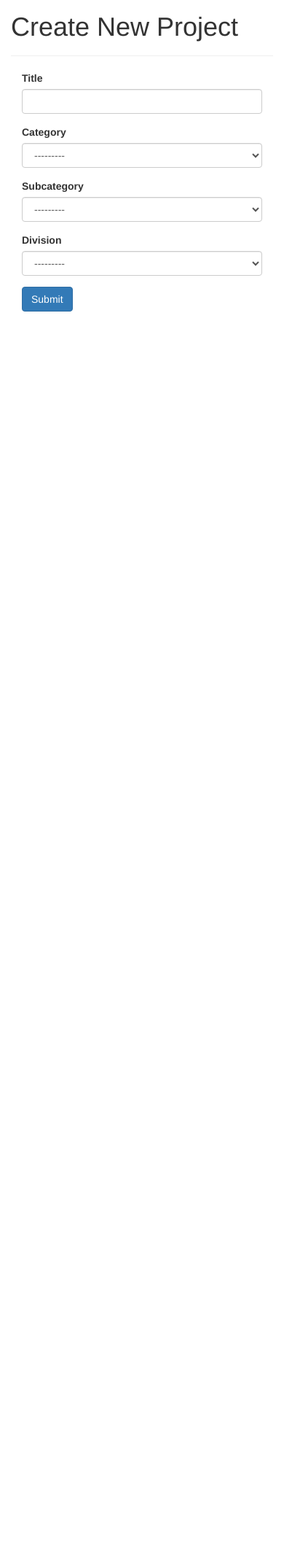
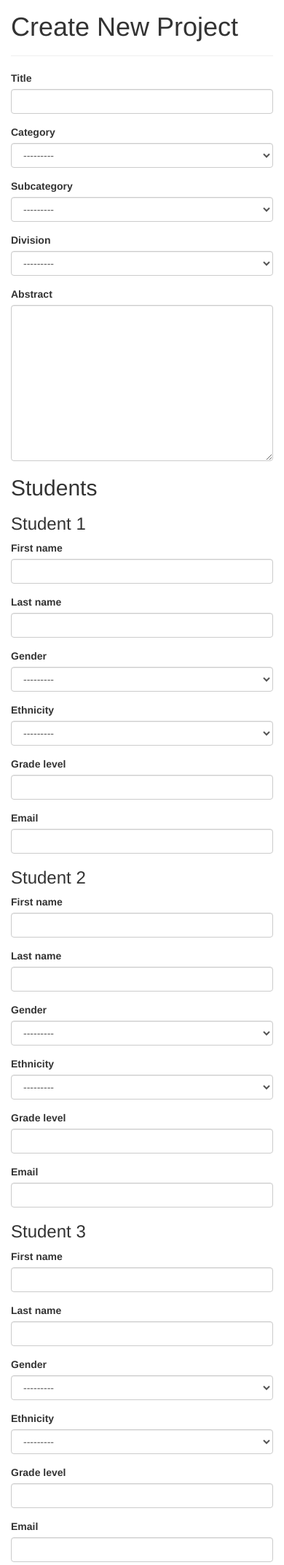
Before and after one commit to kbaskett248/fair_scoring_site, a Django app: a page that uses fair_projects/templates/fair_projects/project_create.html in a window 390 px wide. Shown: the part 95-2240 px from the top of the page at 73% size. Before the commit the page ends 522 px from the top, so only its background shows below. Run offline with Django 3.2, Linux system fonts and the light colour scheme; a user stored in the database is signed in; tables that the repository leaves empty hold one stand-in row (values such as "Sample post"); some libraries are stand-ins or nearby versions.

Commit message:
Allow teacher to enter a new project

```diff
--- a/fair_projects/management/commands/initgroups.py
+++ b/fair_projects/management/commands/initgroups.py
@@ -1,5 +1,5 @@
 from django.contrib.auth.models import Group, Permission
-from django.core.management.base import BaseCommand, CommandError
+from django.core.management.base import BaseCommand
 
 GROUPS = [
     ('Fair runners',
@@ -8,7 +8,7 @@ GROUPS = [
     ('Judges',
      ['Designates this user as a judge']),
     ('Teachers',
-     ['Designate this user as a teacher'])
+     ['Designate this user as a teacher', 'Can add project', 'Can change project', 'Can delete project'])
 ]
 
 
--- a/fair_projects/models.py
+++ b/fair_projects/models.py
@@ -4,6 +4,7 @@ from django.contrib.auth.models import User, Group
 from django.core.exceptions import ObjectDoesNotExist
 from django.db import models
 from django.db import transaction
+from django.forms import inlineformset_factory
 
 from fair_categories.models import Ethnicity, Category, Subcategory, Division
 from judges.models import Judge
@@ -231,3 +232,10 @@ class JudgingInstance(models.Model):
 
     def __str__(self):
         return '{0} - {1}: {2}'.format(self.judge, self.project, self.response.rubric.name)
+
+
+StudentFormset = inlineformset_factory(
+    Project, Student,
+    fields=('first_name', 'last_name', 'gender', 'ethnicity', 'grade_level', 'email'),
+    min_num=1, max_num=4, extra=3,
+    can_delete=False)
--- a/fair_projects/templates/fair_projects/project_create.html
+++ b/fair_projects/templates/fair_projects/project_create.html
@@ -7,31 +7,29 @@
 {% block title %}Create New Project{% endblock %}
 
 {% block content %}
-    <form action="{% url 'fair_projects:project_create' %}" method="post">
+<form action="{% url 'fair_projects:project_create' %}"
+      method="post"
+      class="form-horizontal">
         {% csrf_token %}
         {% for field in form %}
-            {% if field.errors %}
-                <div class="form-group has-error">
-                    <label class="col-sm-2 control-label" for="id_{{ field.name }}">{{ field.label }}</label>
-                    <div class="col-sm-10">
-                        {{ field|attr:"class:form-control" }}
-                        <span class="help-block">
-                            {% for error in  field.errors %}{{ error }}{% endfor %}
-                        </span>
-                    </div>
-                </div>
-            {% else %}
-                <div class="form-group">
-                    <label class="col-sm-2 control-label" for="id_{{ field.name }}">{{ field.label }}</label>
-                    <div class="col-sm-10">
-                        {{ field|attr:"class:form-control" }}
-                        {% if field.help_text %}
-                            <p class="help-block"><small>{{ field.help_text }}</small></p>
-                        {% endif %}
-                    </div>
-                </div>
-            {% endif %}
+    {% include "horizontal_field.html" %}
         {% endfor %}
+
+    <h2>Students</h2>
+    <span class="help-block">
+            {% for error in  student_formset.non_form_errors %}{{ error }}{% endfor %}
+        </span>
+    {{ student_formset.management_form }}
+    {% for form in student_formset %}
+    <h3>Student {{ forloop.counter }}</h3>
+    {% for field in form.visible_fields %}
+    {% include "horizontal_field.html" %}
+    {% endfor %}
+    {% for field in form.hidden_fields %}
+    {{ field }}
+    {% endfor %}
+    {% endfor %}
+
         <div class="form-group">
             <div class="col-sm-offset-2 col-sm-10">
                 <button type="submit" class="btn btn-primary">{% trans "Submit" %}</button>
--- a/fair_projects/templates/fair_projects/teacher_detail.html
+++ b/fair_projects/templates/fair_projects/teacher_detail.html
@@ -11,5 +11,10 @@
 {% endblock %}
 
 {% block content %}
+{% if allow_create %}
+<a href="{% url 'fair_projects:project_create' %}" class="btn btn-primary">
+    Add Project
+</a>
+{% endif %}
     {% include 'fair_projects/project_list.html' %}
 {% endblock %}
--- /dev/null
+++ b/fair_projects/templatetags/widgettype.py
@@ -0,0 +1,8 @@
+from django import template
+
+register = template.Library()
+
+
+@register.filter
+def widgettype(field):
+    return field.field.widget.__class__.__name__
--- a/fair_projects/views.py
+++ b/fair_projects/views.py
@@ -13,12 +13,12 @@ from django.views.decorators.csrf import csrf_protect
 from django.views.generic import DetailView, ListView
 from django.views.generic.edit import UpdateView, CreateView
 
+from judges.models import Judge
+from rubrics.forms import rubric_form_factory
+from rubrics.models import Question
 from .forms import UploadFileForm
 from .logic import handle_project_import
-from .models import Project, Student, JudgingInstance, Teacher
-from judges.models import Judge
-from rubrics.models import Question
-from rubrics.forms import rubric_form_factory
+from .models import Project, Student, JudgingInstance, Teacher, StudentFormset
 
 logger = logging.getLogger(__name__)
 
@@ -45,11 +45,43 @@ class ProjectIndex(ListView):
 class ProjectCreate(PermissionRequiredMixin, CreateView):
     model = Project
     template_name = 'fair_projects/project_create.html'
-    fields = ('title', 'category', 'subcategory', 'division')
+    fields = ('title', 'category', 'subcategory', 'division', 'abstract')
     permission_required = 'fair_projects.add_project'
 
     def get_success_url(self):
         return reverse('fair_projects:detail', args=(self.object.number, ))
+
+    def get_context_data(self, **kwargs):
+        context = super(ProjectCreate, self).get_context_data(**kwargs)
+        context['student_formset'] = self.get_student_formset(self.request)
+        return context
+
+    def post(self, request, *args, **kwargs):
+        fs = self.get_student_formset(request)
+        if fs.is_valid():
+            self.student_formset = fs
+            return super(ProjectCreate, self).post(request, *args, **kwargs)
+        else:
+            self.object = None
+            return self.form_invalid(self.get_form(self.get_form_class()))
+
+    def form_valid(self, form):
+        project = form.save()
+        self.object = project
+        teacher = Teacher.objects.get(user=self.request.user)
+        for student in self.student_formset.save(commit=False):
+            student.project = self.object
+            student.teacher = teacher
+            student.save()
+
+        return HttpResponseRedirect(self.get_success_url())
+
+    def get_student_formset(self, request):
+        if request.method == 'POST':
+            return StudentFormset(self.request.POST, self.request.FILES, prefix='Students',
+                                  queryset=Project.objects.none())
+        else:
+            return StudentFormset(prefix='Students', queryset=Project.objects.none())
 
 
 class ProjectDetail(DetailView):
@@ -258,4 +290,10 @@ class TeacherDetail(SpecificUserRequiredMixin, ListView):
     def get_context_data(self, **kwargs):
         context = super(TeacherDetail, self).get_context_data(**kwargs)
         context['teacher'] = self.teacher
+
+        request_user = self.request.user
+        context['allow_create'] = False
+        if request_user.is_authenticated():
+            if request_user.has_perm('fair_projects.add_project'):
+                context['allow_create'] = True
         return context
--- /dev/null
+++ b/templates/horizontal_field.html
@@ -0,0 +1,49 @@
+{% load i18n widget_tweaks widgettype %}
+
+{% if field.errors %}
+<div class="form-group has-error">
+    {% if field|widgettype == "CheckboxInput" %}
+    <div class="checkbox col-sm-offset-2 col-sm-10">
+        <label class=for="id_{{ field.name }}">
+        {{ field }} {{ field.label }}
+        </label>
+        <span class="help-block">
+                    {% for error in  field.errors %}{{ error }}{% endfor %}
+                </span>
+    </div>
+    {% else %}
+    <label class="col-sm-2 control-label" for="id_{{ field.name }}">{{ field.label }}</label>
+    <div class="col-sm-10">
+        {{ field|attr:"class:form-control" }}
+        <span class="help-block">
+                    {% for error in  field.errors %}{{ error }}{% endfor %}
+                </span>
+    </div>
+    {% endif %}
+</div>
+{% else %}
+<div class="form-group">
+    {% if field|widgettype == "CheckboxInput" %}
+    <div class="checkbox col-sm-offset-2 col-sm-10">
+        <label class=for="id_{{ field.name }}">
+        {{ field }} {{ field.label }}
+        </label>
+        {% if field.help_text %}
+        <p class="help-block">
+            <small>{{ field.help_text }}</small>
+        </p>
+        {% endif %}
+    </div>
+    {% else %}
+    <label class="col-sm-2 control-label" for="id_{{ field.name }}">{{ field.label }}</label>
+    <div class="col-sm-10">
+        {{ field|attr:"class:form-control" }}
+        {% if field.help_text %}
+        <p class="help-block">
+            <small>{{ field.help_text }}</small>
+        </p>
+        {% endif %}
+    </div>
+    {% endif %}
+</div>
+{% endif %}
```
Also changed, not shown: fair_projects/templates/fair_projects/detail.html (+7 -5 lines), fair_projects/templatetags/__init__.py (added).
